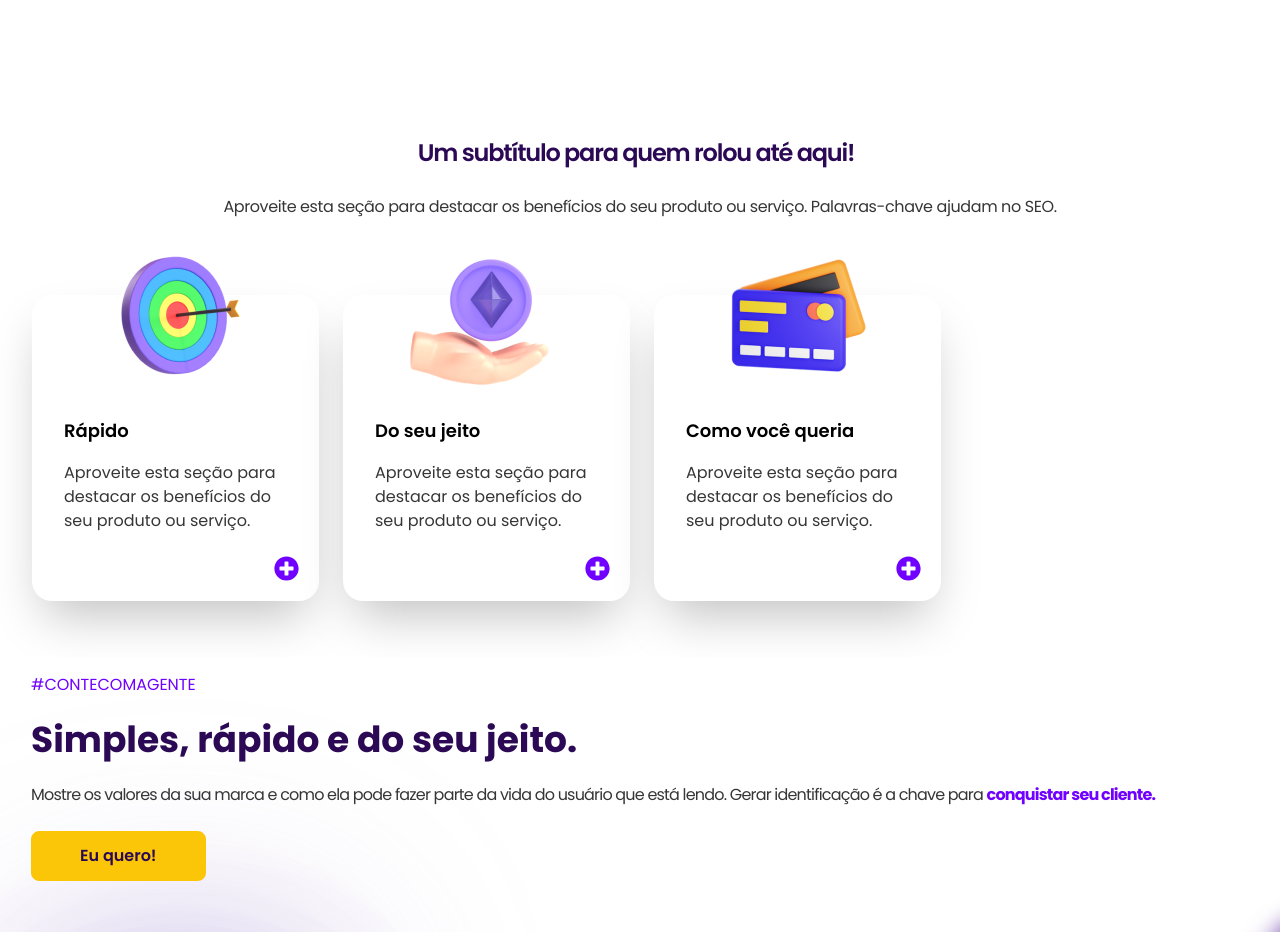
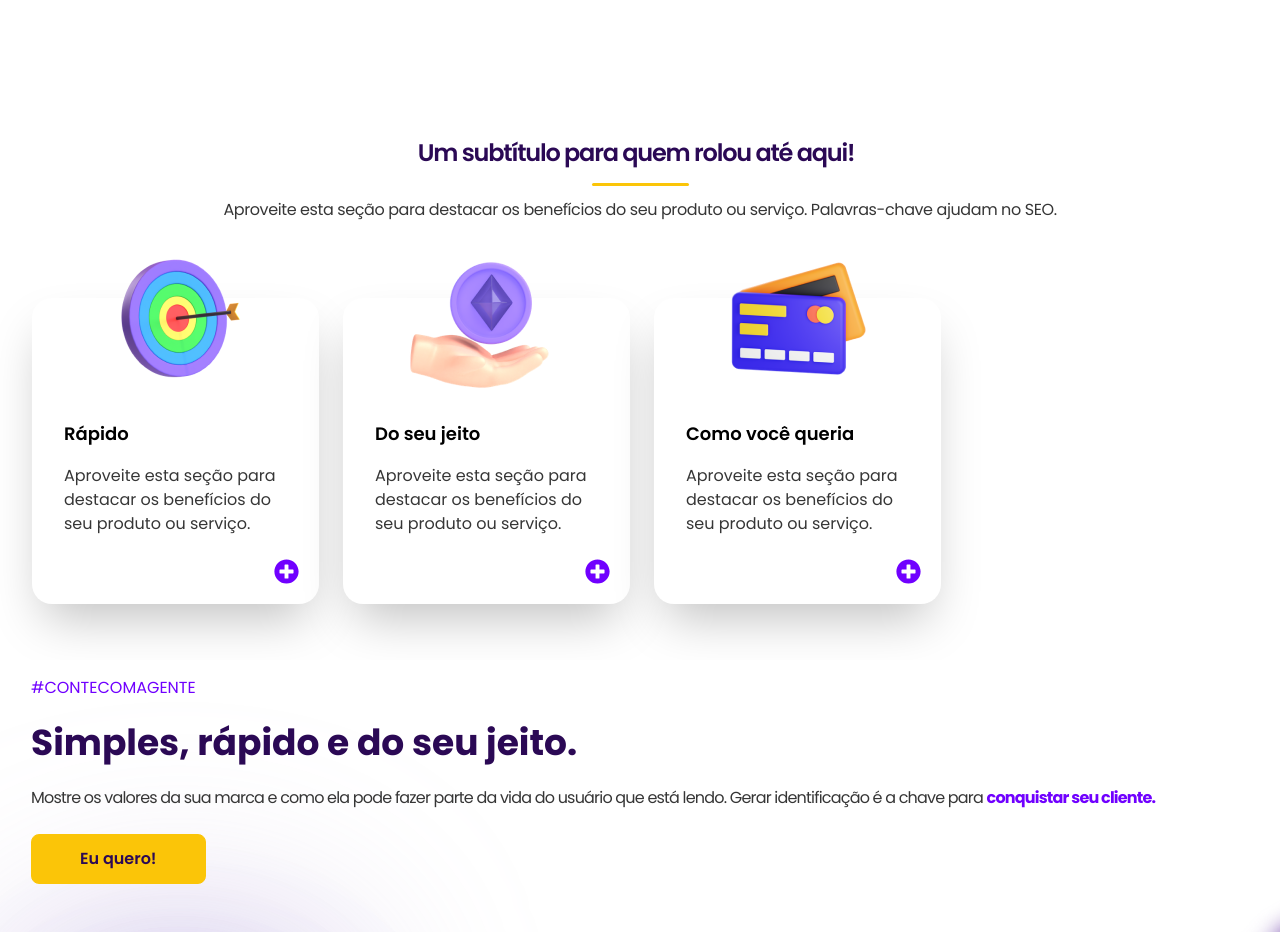
Before and after one commit to devalanlima/Nice, a Vue app: page / in a window 1280 px wide. Shown: the part 1020-1952 px from the top of the page. Built offline with nearby package versions, Linux system fonts and the light colour scheme.

Commit message:
stylize / add yellow line

```diff
--- a/src/components/SecaoBeneficios.vue
+++ b/src/components/SecaoBeneficios.vue
@@ -1,9 +1,12 @@
 <template>
     <div class="flex flex-col">
-        <h3 class="text-center text-2xl text-roxo_escuro font-semibold pl-14 pr-16 tracking-tighter leading-normal mb-6">Um subtítulo para quem
-            rolou até aqui!</h3>
-        <p class="px-4 text-center tracking-tight text-cinza_escuro leading-normal">Aproveite esta seção para destacar os benefícios do seu
-            produto ou serviço. Palavras-chave ajudam no SEO.</p>
+        <div class="flex flex-col gap-3">
+            <h3 class="text-center text-2xl text-roxo_escuro font-semibold pl-14 pr-16 tracking-tighter leading-normal">Um subtítulo para quem
+                rolou até aqui!</h3>
+                <span class="w-[97px] h-[3px] rounded-full bg-amarelo mx-auto"></span>
+            <p class="px-4 text-center tracking-tight text-cinza_escuro leading-normal">Aproveite esta seção para destacar os benefícios do seu
+                produto ou serviço. Palavras-chave ajudam no SEO.</p>
+        </div>
         <div class="flex pl-8 gap-6 w-full overflow-x-auto mt-3 pr-8 pb-14">
             <BeneficioCard
                 title="Rápido"
```
